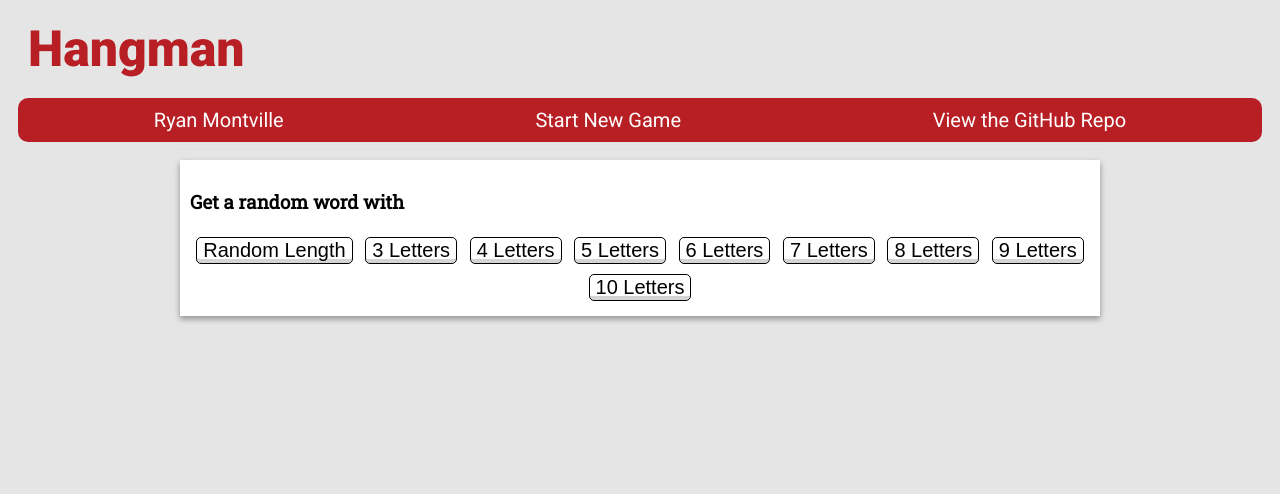
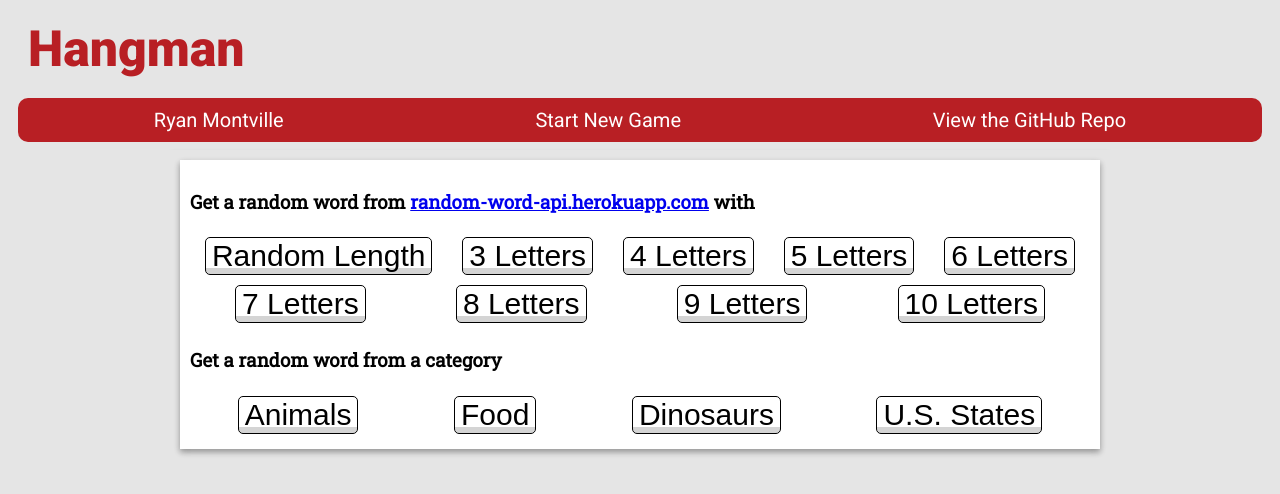
Before and after one commit to RyanMontville/Hangman, an Angular app in the folder angular/: page / in a window 1280 px wide. Shown: the top 494 px of the page. Built offline with nearby package versions, Linux system fonts and the light colour scheme.

Commit message:
added categories

```diff
--- a/angular/src/app/app.component.html
+++ b/angular/src/app/app.component.html
@@ -6,17 +6,24 @@
 </nav>
 <div id="word-select" *ngIf="word.length<1">
   <div class="wrapper" *ngIf="!loading">
-    <h3>Get a random word with</h3>
+    <h3>Get a random word from <a href="http://random-word-api.herokuapp.com/">random-word-api.herokuapp.com</a> with</h3>
   <section class="button-group">
-    <button (click)="getWord()" class="btn size-20">Random Length</button>
-    <button (click)="getWordLengthN(3)" class="btn size-20">3 Letters</button>
-    <button (click)="getWordLengthN(4)" class="btn size-20">4 Letters</button>
-    <button (click)="getWordLengthN(5)" class="btn size-20">5 Letters</button>
-    <button (click)="getWordLengthN(6)" class="btn size-20">6 Letters</button>
-    <button (click)="getWordLengthN(7)" class="btn size-20">7 Letters</button>
-    <button (click)="getWordLengthN(8)" class="btn size-20">8 Letters</button>
-    <button (click)="getWordLengthN(9)" class="btn size-20">9 Letters</button>
-    <button (click)="getWordLengthN(10)" class="btn size-20">10 Letters</button>
+    <button (click)="getWord()" class="btn size-30">Random Length</button>
+    <button (click)="getWordLengthN(3)" class="btn size-30">3 Letters</button>
+    <button (click)="getWordLengthN(4)" class="btn size-30">4 Letters</button>
+    <button (click)="getWordLengthN(5)" class="btn size-30">5 Letters</button>
+    <button (click)="getWordLengthN(6)" class="btn size-30">6 Letters</button>
+    <button (click)="getWordLengthN(7)" class="btn size-30">7 Letters</button>
+    <button (click)="getWordLengthN(8)" class="btn size-30">8 Letters</button>
+    <button (click)="getWordLengthN(9)" class="btn size-30">9 Letters</button>
+    <button (click)="getWordLengthN(10)" class="btn size-30">10 Letters</button>
+  </section>
+  <h3>Get a random word from a category</h3>
+  <section class="button-group">
+    <button (click)="getWordFromCategory('animal')" class="btn size-30">Animals</button>
+    <button (click)="getWordFromCategory('food')" class="btn size-30">Food</button>
+    <button (click)="getWordFromCategory('dinos')" class="btn size-30">Dinosaurs</button>
+    <button (click)="getWordFromCategory('states')" class="btn size-30">U.S. States</button>
   </section>
 </div>
 <div class="loading wrapper" *ngIf="loading">
@@ -25,7 +32,6 @@
 
 </div>
 <main>
-  {{ word }}
   <app-gallows></app-gallows>
   <app-keyboard></app-keyboard>
   <button *ngIf="gameOver" (click)="startNewGame()" class="btn size-30 btn-green" style="display:block; width:170px;margin: 10px auto;">New Game</button>
--- a/angular/src/app/app.component.ts
+++ b/angular/src/app/app.component.ts
@@ -34,8 +34,14 @@ export class AppComponent implements OnInit {
     this.loading = true;
     this.gameService.getAnyWord();
   }
+
   getWordLengthN(num: number) {
     this.loading = true;
     this.gameService.getWordWithLengthN(num);
   }
+
+  getWordFromCategory(category: string) {
+    this.loading = true;
+    this.gameService.getWordByCategory(category);
+  }
 }
--- a/angular/src/app/gallows/gallows.component.css
+++ b/angular/src/app/gallows/gallows.component.css
@@ -2,6 +2,16 @@
     color: white;
 }
 
-.gallows {
+.gallows span {
     font-size: 20px;
+    padding: 0;
+    margin: 0;
 }
+
+
+.gallows-wrapper {
+    display: flex;
+    justify-content: flex-start;
+    gap: 20px;
+    align-items: center;
+}
--- a/angular/src/app/gallows/gallows.component.html
+++ b/angular/src/app/gallows/gallows.component.html
@@ -1,5 +1,5 @@
     <div *ngFor="let line of gallows; let i = index" class="gallows">
-    <span *ngFor="let char of line" [ngClass]="char.toUpperCase()!='W' ? '':'white'">{{char}}</span>
+      <span *ngFor="let char of line" [ngClass]="isW(char)">{{char}}</span>
     </div>
     <p>Your word to guess:
       <span *ngFor="let letter of lettersToGuess; let i = index">
--- a/angular/src/app/gallows/gallows.component.ts
+++ b/angular/src/app/gallows/gallows.component.ts
@@ -16,6 +16,7 @@ lineSix = ["╩","═","═","═","═","═"]
 gallows = [this.lineOne,this.lineTwo,this.lineThree,this.lineFour,this.lineFive,this.lineSix];
 lettersToGuess: string[] = [];
 wrongGuesses: string[] = [];
+wordToGuess: string = '';
 
 constructor(private gameService: GameService) {}
 
@@ -26,7 +27,17 @@ ngOnInit() {
   this.gameService.wrongGuessesUpdated.subscribe((wrongGuesses: string[]) => {
     this.wrongGuesses = wrongGuesses;
   });
+  this.gameService.wordUpdated.subscribe(word => {
+    this.wordToGuess = word;
+  });
+}
 
+isW(letter: string) {
+    if(letter.toUpperCase() === 'W') {
+      return 'white';
+    } else {
+      return '';
+    }
 }
 
 }
--- a/angular/src/app/game.service.ts
+++ b/angular/src/app/game.service.ts
@@ -6,47 +6,65 @@ import { BehaviorSubject, Subject } from "rxjs";
 export class GameService {
     private wordToGuess: string = '';
     wordUpdated = new Subject<string>();
-
     private wrongGuesses: string[] = [];
     wrongGuessesUpdated = new Subject<string[]>();
-
     rightGuesses: string[] = [];
-
     private lettersToGuess: string[] = [];
     lettersUpdated = new Subject<string[]>();
-
     private guessesLeft = 7;
     gameOverStatus = new BehaviorSubject<boolean>(false);
+    lettersLeftToGuess = new BehaviorSubject<number>(0);
 
-    lettersLeftToGuess = new BehaviorSubject<number>(0);
+    //word banks
+    private animals: string[] = ["APE","BEAR","CHICKEN","DOG","ELEPHANT","FROG","GRASSHOPPER","HAMSTER","IGUANA","JELLYFISH","KOALA","LEOPARD","MEERKAT","NEWT","OYSTER","PEACOCK","QUAIL","RHINOCEROS","SPHYNX","TIGER","UNICORN","VULTURE","WOLF","YAK","ZEBRA"];
+    private food: string[] = ["AVOCADO","BURRITO","CUPCAKE","DONUT","EGGPLANT","FAJITA","GRAPES","HAMBURGER","JALAPENO","KALE","LASAGNA","MEATBALLS","NACHOS","OMELET","PANCAKES","QUESADILLA","RASPBERRIES","SPAGHETTI","TOFU","WAFFLES","YOGURT","ZUCCHINI"];
+    private dinos: string[] = ["VELOCIRAPTOR","TYRANNOSAURUS","TRICERATOP","STEGOSAURUS","PTERODACTYL","DILOPHOSAURUS","CARNOTAURUS","MASTODON"];
+    private states: string[] = ["ALASKA","ALABAMA","ARIZONA","ARKANSAS","CALIFORNIA","COLORADO","CONNECTICUT","DELAWARE","FLORIDA","GEORGIA","HAWAII","IDAHO","ILLNOIS","INDIANA","IOWA","KANSAS","KENTUCKY","LOUISIANA","MAINE","MARYLAND","MASSACHUSETTS","MICHIGAN","MINNESOTA","MISSISSIPPI","MISSOURI","MONTANA","NEBRASKA","NEVADA","OHIO","OKLAHOMA","OREGON","PENNSYLVANIA","TENNESSEE","TEXAS","UTAH","VERMONT","WASHINGTON","WISCONSIN","WYOMING"];
 
     constructor(private http: HttpClient) { }
 
-    getAnyWord() {
-        this.http.get<string>('https://random-word-api.herokuapp.com/word').subscribe(word => {
-            this.wordToGuess = word[0];
+    setWord(wordToSet: string) {
+        this.wordToGuess = wordToSet;
             this.lettersToGuess = [];
-            for (let i = 0; i < word[0].length; i++) {
+            for (let i = 0; i < wordToSet.length; i++) {
                 this.lettersToGuess.push('_');
             }
             this.wordUpdated.next(this.wordToGuess);
             this.lettersUpdated.next(this.lettersToGuess);
 
             this.lettersLeftToGuess.next(this.wordToGuess.length);
+    }
+
+    getAnyWord() {
+        this.http.get<string>('https://random-word-api.herokuapp.com/word').subscribe(word => {
+            this.setWord(word[0]);
         })
     }
 
     getWordWithLengthN(num: number) {
         this.http.get<string>(`https://random-word-api.herokuapp.com/word?length=${num}`).subscribe(word => {
-            this.wordToGuess = word[0];
-            this.wordUpdated.next(this.wordToGuess);
-            this.lettersToGuess = [];
-            for (let i = 0; i < word[0].length; i++) {
-                this.lettersToGuess.push('_');
-            }
-            this.lettersUpdated.next(this.lettersToGuess.slice());
-            this.lettersLeftToGuess.next(this.wordToGuess.length);
+            this.setWord(word[0]);
         })
+    }
+
+    getWordByCategory(category: string) {
+        if(category==='animal'){
+            let num = Math.floor(Math.random() * 26);
+            this.setWord(this.animals[num]);
+        }
+        if(category==='food'){
+            let num = Math.floor(Math.random() * 23);
+            this.setWord(this.food[num]);
+        }
+        if(category==='dinos'){
+            let num = Math.floor(Math.random() * 9);
+            this.setWord(this.dinos[num]);
+        }
+        if(category==='states'){
+            let num = Math.floor(Math.random() * 40);
+            this.setWord(this.states[num]);
+        }
+        return;
     }
 
     nextGuess(letter: string) {
--- a/angular/src/app/keyboard/keyboard.component.css
+++ b/angular/src/app/keyboard/keyboard.component.css
@@ -33,11 +33,17 @@
     inset: 0;
     background-color: rgba(0, 0, 0, 0.80);
     display: flex;
+    flex-direction: column;
     justify-content: center;
     align-items: center;
-    font-size: 70px;
+    font-size: 20px;
     font-family: 'Roboto', sans-serif;
     font-weight: 900;
+}
+.game-over h2 {
+    font-size: 50px;
+    margin: 0;
+    padding: 0;
 }
 .red {
     color: red;
--- a/angular/src/app/keyboard/keyboard.component.html
+++ b/angular/src/app/keyboard/keyboard.component.html
@@ -3,7 +3,10 @@
         *ngIf="gameOver"
         class="game-over"
         [ngClass]="letterLeft===0 ? 'green' : 'red'"
-        >{{letterLeft===0 ? 'You Win!' : 'GAME OVER'}}</div>
+        >
+            <h2>{{letterLeft===0 ? 'You Win!' : 'GAME OVER'}}</h2>
+            <p *ngIf="wrongGuesses.length===7">The word was {{wordToGuess}}</p>
+        </div>
     <div class="row" *ngFor="let row of keyboard">
         <button
             *ngFor="let key of row"
--- a/angular/src/app/keyboard/keyboard.component.ts
+++ b/angular/src/app/keyboard/keyboard.component.ts
@@ -14,6 +14,7 @@ export class KeyboardComponent implements OnInit {
   wrongGuesses: string[] = [];
   letterLeft = 0;
   gameOver = false;
+  wordToGuess: string = '';
 
   constructor(private gameService: GameService) {}
 
@@ -26,6 +27,9 @@ export class KeyboardComponent implements OnInit {
     });
     this.gameService.lettersLeftToGuess.subscribe(letterLeft => {
       this.letterLeft = letterLeft;
+    });
+    this.gameService.wordUpdated.subscribe((word: string) => {
+      this.wordToGuess = word;
     })
   }
 
```
Lines whose indentation alone changed are shown as unchanged.
